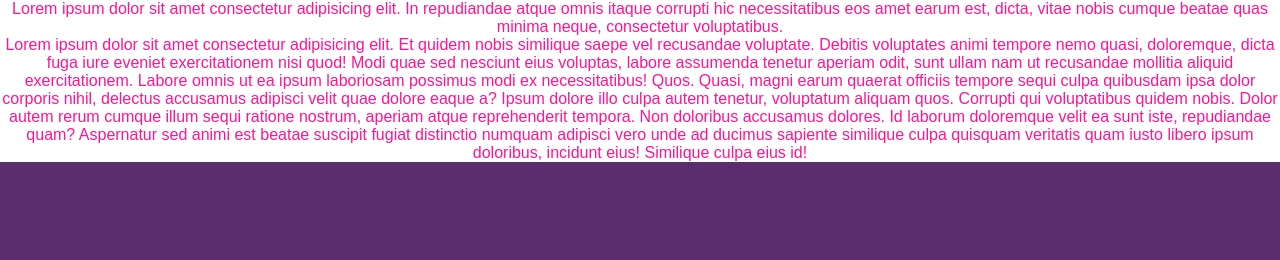
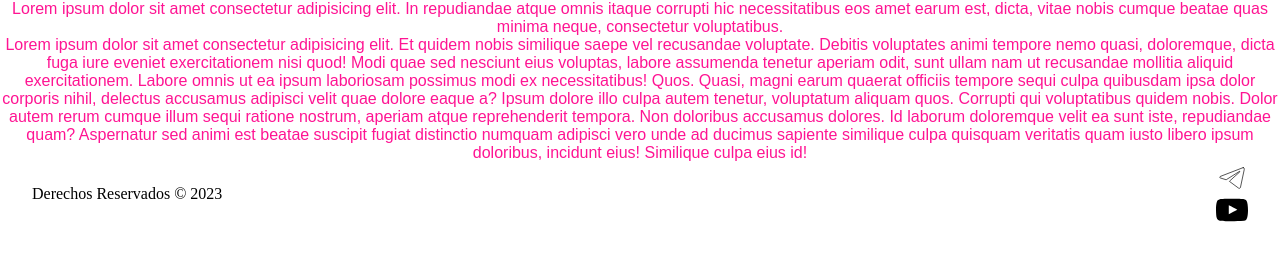
Before and after one commit to HuascarGutierrez/ejemplo, a plain HTML site: page index.html in a window 1280 px wide. Drawn offline with Linux system fonts and the light colour scheme.

Commit message:
el footer

```diff
--- a/index.html
+++ b/index.html
@@ -17,4 +17,14 @@
             <p></p>
         </div>
     </main>
+    <footer>
+        <div>
+            <span>Derechos Reservados © 2023</span>
+        </div>
+        <div class="social-container">
+            <a href="facebook.com"><i class="icon-facebook icon-accesibility"></i></a>
+
+            <a href="ÿoutube.com"><i class="icon-youtube icon-accesibility"></i></a>
+        </div>
+    </footer>
 </html>
--- a/style.css
+++ b/style.css
@@ -4,7 +4,7 @@
     box-sizing: border-box;
 }
 body{
-    background: #5A2D6C;
+    background: white;
 }
 main{
     background-color: white;
@@ -12,3 +12,26 @@ main{
     text-align: center;
     font-family: Arial;
 }
+.icon-facebook{
+    background: url(./logos/telegram-svgrepo-com.svg);
+    background-size: 32px;
+}
+.icon-youtube{
+    background: url(./logos/youtube-168-svgrepo-com.svg);
+    background-size: 32px;
+}
+.icon-accesibility{
+        display: block;
+        width: 32px;
+        height: 32px;
+}
+.social-contanier{
+    display: flex;
+    justify-content: right;
+}
+footer{
+    margin: 0 32px 10px 32px;
+    display: flex;
+    align-items: center;
+    justify-content: space-between;
+}
```
Also changed, not shown: logos/telegram-svgrepo-com.svg (added), logos/youtube-168-svgrepo-com.svg (added), 2 other files.
